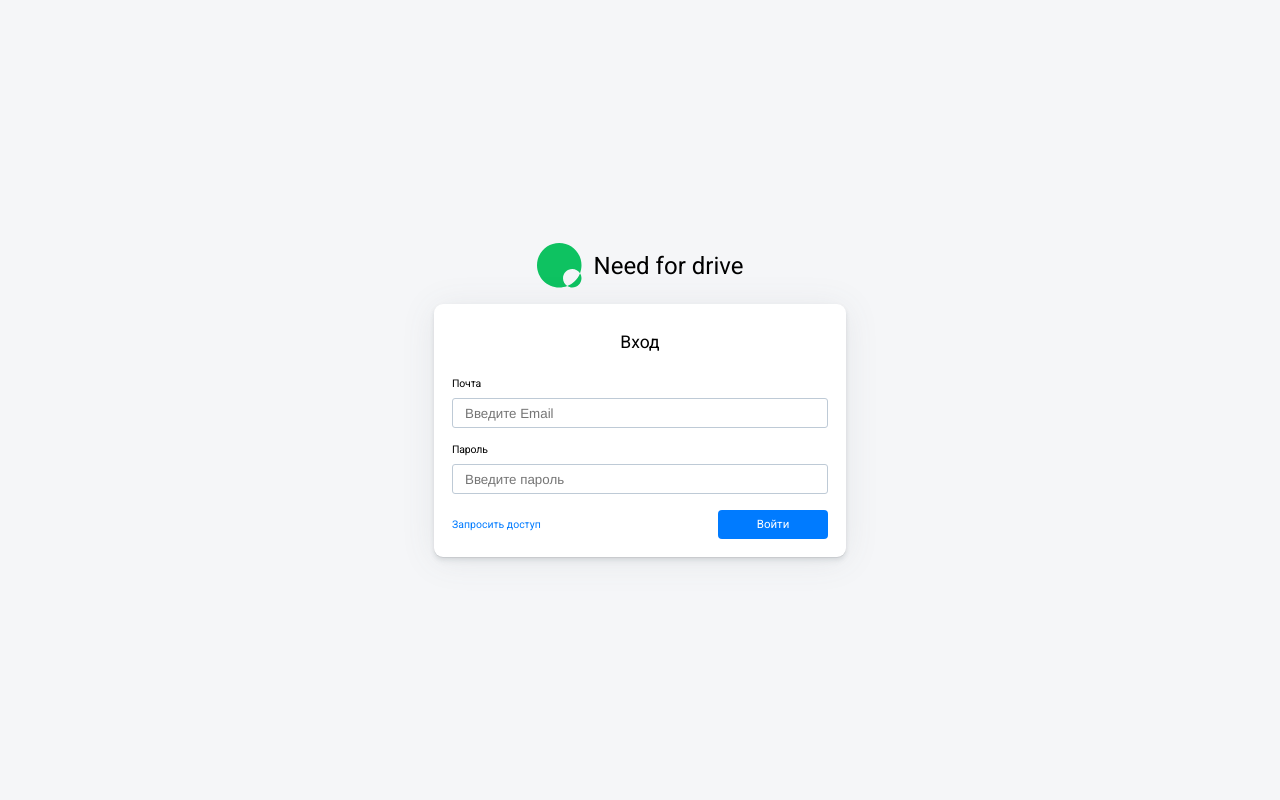
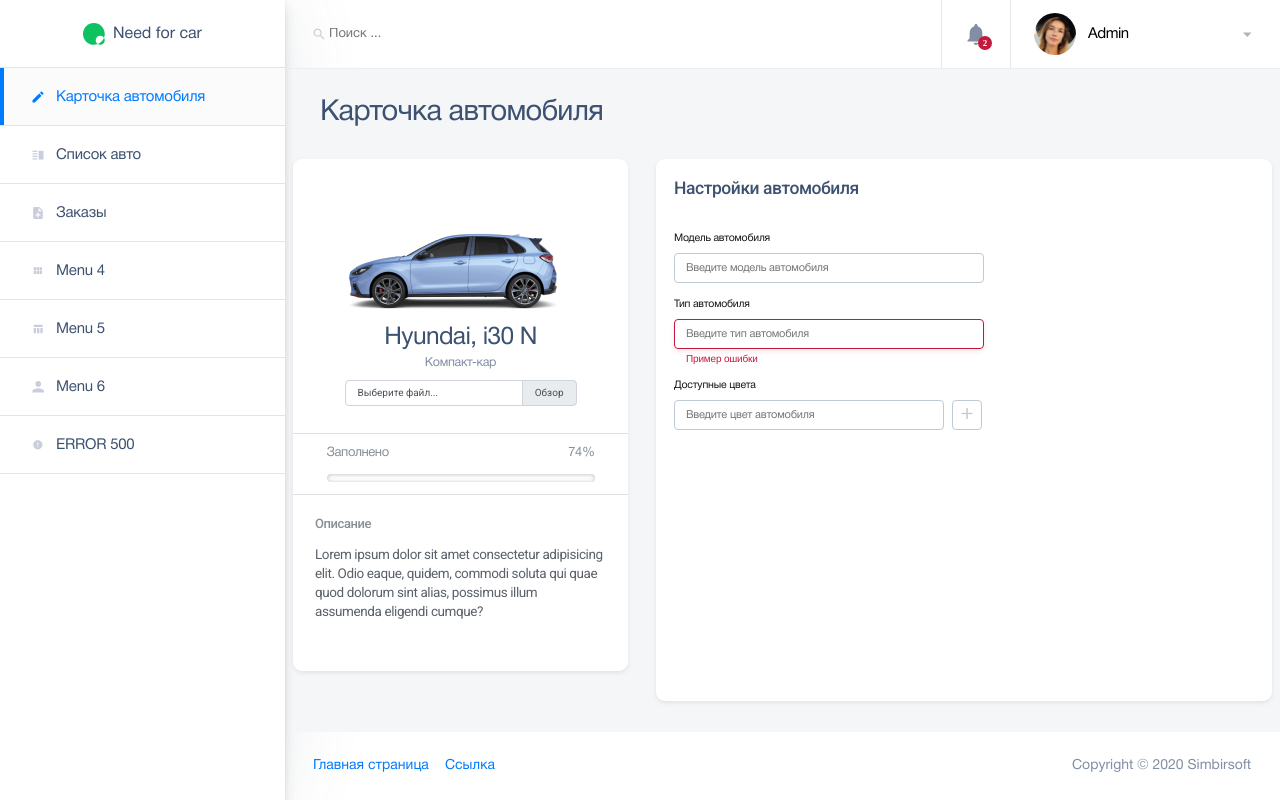
Before and after one commit to Dodge164/NFDadmin, a React (Create React App) app: page /admin in a window 1280 px wide. Before the commit this address led to /. Built offline with nearby package versions, Linux system fonts and the light colour scheme.

Commit message:
V07 V11 F08 fixed

```diff
--- a/src/Components/AdminPage/Footer/footer.module.scss
+++ b/src/Components/AdminPage/Footer/footer.module.scss
@@ -7,8 +7,8 @@
   justify-content: space-between;
   height: 68px;
   padding: 0 28px;
-  box-shadow: inset 0px 2.5px 9.5px rgba(90, 97, 105, 0.12);
-  @media (min-width: 768px) {
+  // box-shadow: inset 0px 2.5px 9.5px rgba(90, 97, 105, 0.12);
+  @media (min-width: 400px) {
     flex-direction: row;
   }
 
--- a/src/Components/AdminPage/Header/header.module.scss
+++ b/src/Components/AdminPage/Header/header.module.scss
@@ -5,7 +5,7 @@
   display: flex;
   align-items: center;
   justify-content: space-between;
-  box-shadow: inset 0px 0px 9.5px rgba(90, 97, 105, 0.12);
+  // box-shadow: inset 0px 0px 9.5px rgba(90, 97, 105, 0.12);
   border-bottom: 1px solid $lightGray;
   padding: 0 28px;
   @media (min-width: 768px) {
@@ -28,6 +28,8 @@
 
   input {
     flex: 1 1 auto;
+    font-size: 13px;
+    line-height: 14.95px;
     border: none;
     outline: none;
   }
@@ -108,6 +110,9 @@
     span {
       display: none;
       @media (min-width: 768px) {
+        font-size: 15px;
+        line-height: 17px;
+        letter-spacing: -0.471429px;
         display: flex;
         flex: 1 1 auto;
         padding: 0 8px;
--- a/src/Components/AdminPage/Main/CardCar/CardCar/CardCar.jsx
+++ b/src/Components/AdminPage/Main/CardCar/CardCar/CardCar.jsx
@@ -6,6 +6,7 @@ import s from './card.module.scss';
 function CardCar() {
   return (
     <div className={s.wrapper}>
+      <div className={s.mobileWrapper}>
         <img src={carPhoto} alt="car-example" />
         <div className={s.name}>Hyundai, i30 N</div>
         <div className={s.type}>Компакт-кар</div>
@@ -16,6 +17,8 @@ function CardCar() {
             <span className={s.button}>Обзор</span>
           </label>
         </div>
+      </div>
+      <div className={s.mobileWrapper}>
         <div className={s.progress}>
           <div className={s.progressInfo}>
             <div>Заполнено</div>
@@ -35,6 +38,7 @@ function CardCar() {
           </div>
         </div>
       </div>
+    </div>
   );
 }
 
--- a/src/Components/AdminPage/Main/CardCar/CardCar/card.module.scss
+++ b/src/Components/AdminPage/Main/CardCar/CardCar/card.module.scss
@@ -1,19 +1,17 @@
 @import '../../../../../variables';
 .wrapper {
-  font-family: Helvetica;
-  font-style: normal;
-  font-weight: normal;
   display: flex;
-  flex-direction: column;
-  align-items: center;
-  flex: 0 0 335px;
-  height: 506px;
-  margin: 0px 14px;
   background: $white;
-  box-shadow: 0px 2px 4px rgba(90, 97, 105, 0.12);
-  border-radius: 9px;
-  margin-bottom: 24px;
-
+  margin: 0 8px 0 0;
+  @media (min-width: 768px) {
+    margin: 0;
+    flex-direction: column;
+    align-items: center;
+    flex: 0 0 335px;
+    height: 512px;
+    border-radius: 9px;
+    box-shadow: 0px 2px 4px rgba(90, 97, 105, 0.12);
+  }
   img {
     margin: 0;
     width: 244px;
@@ -51,13 +49,13 @@
     justify-content: space-evenly;
     width: 100%;
     height: 60px;
-
     letter-spacing: -0.408571px;
     color: #868e96;
     background: $white;
-    box-shadow: 0px -1px 0px rgba(0, 0, 0, 0.12),
-      0px 1px 0px rgba(0, 0, 0, 0.12);
-
+    @media (min-width: 768px) {
+      box-shadow: 0px -1px 0px rgba(0, 0, 0, 0.12),
+        0px 1px 0px rgba(0, 0, 0, 0.12);
+    }
     .progressInfo {
       font-size: 13px;
       line-height: 15px;
@@ -102,6 +100,7 @@
     }
   }
 }
+
 .file {
   width: 232px;
   height: 30px;
@@ -130,6 +129,7 @@
 }
 
 .textt {
+  font-family: 'Roboto', sans-serif;
   display: block;
   flex-grow: 1;
   padding: 0.375rem 0.75rem;
@@ -148,6 +148,7 @@
 }
 
 .button {
+  font-family: 'Roboto', sans-serif;
   display: block;
   flex-shrink: 0;
   padding: 0.375rem 0.75rem;
@@ -162,3 +163,8 @@
   font-size: 10px;
   line-height: 12px;
 }
+.mobileWrapper {
+  display: flex;
+  flex-direction: column;
+  align-items: center;
+}
--- a/src/Components/AdminPage/Main/CardCar/SettingsCar/settings.module.scss
+++ b/src/Components/AdminPage/Main/CardCar/SettingsCar/settings.module.scss
@@ -1,13 +1,22 @@
 @import '../../../../../variables';
 .carSettings {
   display: flex;
-  flex: 1 1 auto;
-  height: 100vh;
   background: $white;
-  box-shadow: 0px 2px 4px rgba(90, 97, 105, 0.12);
-  border-radius: 9px;
-  margin: 0px 14px;
-  margin-bottom: 24px;
+  margin: 0 8px 0 0;
+  padding: 0 0 30px 0;
+  @media (min-width: 768px) {
+    height: 512px;
+    box-shadow: 0px 2px 4px rgba(90, 97, 105, 0.12);
+    border-radius: 9px;
+    flex: 0 1 50%;
+  }
+  @media (min-width: 1024px) {
+    margin: 0 8px 0 28px;
+    flex: 1 1 auto;
+  }
+  @media (min-width: 1440px) {
+    margin: 0 0 0 28px;
+  }
 
   .container {
     display: flex;
@@ -15,6 +24,7 @@
     width: 100%;
     padding: 0 18px;
     .title {
+      font-family: 'Roboto', sans-serif;
       display: flex;
       align-items: center;
       height: 58px;
@@ -28,12 +38,12 @@
     .row {
       display: flex;
       flex-wrap: wrap;
-      margin: 0px -10.5px;
       .input {
         flex: 1 1 auto;
-        padding: 0px 10.5px;
+
         .label {
           margin: 16px 0 8px 0;
+          width: 320px;
           font-size: 10.5px;
           line-height: 12px;
           letter-spacing: -0.18421px;
@@ -44,16 +54,21 @@
         }
         input {
           display: flex;
-          min-width: 300px;
-          width: 100%;
+          width: 320px;
           height: 30px;
           border: 1px solid #becad6;
           box-sizing: border-box;
           border-radius: 4px;
           padding: 0 11px;
+          font-size: 11px;
+          line-height: 13px;
+          letter-spacing: -0.192982px;
+          @media (min-width: 1024px) {
+            width: 310px;
+          }
 
           &.carColor {
-            min-width: 240px;
+            width: 270px;
           }
 
           &.inputError {
@@ -96,6 +111,7 @@
             span {
               font-size: 22px;
               color: #becad6;
+              padding: 0px 0 6px 0;
             }
           }
         }
--- a/src/Components/AdminPage/Main/CardCar/carContainer.module.scss
+++ b/src/Components/AdminPage/Main/CardCar/carContainer.module.scss
@@ -17,10 +17,14 @@
   display: flex;
   flex-wrap: wrap;
   background-color: $backgroundAdmin;
-  margin: 0;
-  @media (min-width: 768px) {
+  justify-content: space-evenly;
+  @media (min-width: 1024px) {
+    flex-wrap: nowrap;
+    justify-content: normal;
+  }
+  @media (min-width: 1440px) {
     justify-content: center;
     flex-wrap: nowrap;
-    margin: 7px;
+    margin: 0 28px;
   }
 }
--- a/src/Components/AdminPage/Main/Main/Main.jsx
+++ b/src/Components/AdminPage/Main/Main/Main.jsx
@@ -9,8 +9,9 @@ import s from './main.module.scss';
 import Error500 from '../../../Error500/Error500';
 
 export default function Main() {
-  const navReducer = useSelector((state) => state.navReducer);
-  const { title } = navReducer.currentNavLink;
+  // const navReducer = useSelector((state) => state.navReducer);
+  // const { title } = navReducer.currentNavLink;
+  const { title } = useSelector((state) => state.navReducer.currentNavLink);
 
   return (
     <div className={s.main}>
--- a/src/Components/AdminPage/Main/Main/main.module.scss
+++ b/src/Components/AdminPage/Main/Main/main.module.scss
@@ -2,4 +2,5 @@
 .main {
   flex: 1 1 auto;
   background-color: $backgroundAdmin;
+  margin: 0 0 0 8px;
 }
--- a/src/Components/Sidebar/Sidebar.jsx
+++ b/src/Components/Sidebar/Sidebar.jsx
@@ -19,7 +19,7 @@ function Sidebar() {
     <div className={s.sidebar}>
       <div className={s.logo}>
         <LoginLogo className={s.svg} />
-        <span className={s.name}>Need for drive</span>
+        <span className={s.name}>Need for car</span>
       </div>
       <ul className={s.items}>
         {NavLinkData.map((item) => (
--- a/src/Components/Sidebar/sidebar.module.scss
+++ b/src/Components/Sidebar/sidebar.module.scss
@@ -1,12 +1,12 @@
 @import '../../variables';
 .sidebar {
   flex: 1 0 48px;
+  height: 100vh;
+  box-shadow: 0px 1px 75px rgba(90, 97, 105, 0.11),
+    0px 2px 4px rgba(90, 97, 105, 0.12), 0px 7.5px 11px rgba(90, 97, 105, 0.1),
+    0px 3.5px 17.5px rgba(165, 182, 201, 0.1);
   @media (min-width: 1024px) {
     flex: 1 0 285px;
-    height: 100vh;
-    box-shadow: 0px 1px 75px rgba(90, 97, 105, 0.11),
-      0px 2px 4px rgba(90, 97, 105, 0.12), 0px 7.5px 11px rgba(90, 97, 105, 0.1),
-      0px 3.5px 17.5px rgba(165, 182, 201, 0.1);
   }
 
   .logo {
@@ -80,12 +80,8 @@
         }
 
         svg {
-          width: 16px;
-          height: 16px;
-          @media (min-width: 1024px) {
-            width: 24px;
-            height: 24px;
-          }
+          width: 12px;
+          height: 12px;
         }
         &.active {
           svg {
--- a/src/index.css
+++ b/src/index.css
@@ -1,5 +1,11 @@
 @import url('https://fonts.googleapis.com/css2?family=Roboto:wght@300;400;500;700&display=swap');
 
+@font-face {
+  font-family: 'HelveticaRegular';
+  src: url('../src/assets/fonts/HelveticaRegular.ttf') format('truetype');
+  font-style: normal;
+  font-weight: 400;
+}
 /*Обнуление*/
 
 * {
@@ -100,7 +106,8 @@ h6 {
 
 body {
   margin: 0;
-  font-family: 'Roboto', sans-serif;
+  /* font-family: 'Roboto', sans-serif; */
+  font-family: 'HelveticaRegular';
   -webkit-font-smoothing: antialiased;
   -moz-osx-font-smoothing: grayscale;
 }
--- a/src/redux/reducers/userReducer.js
+++ b/src/redux/reducers/userReducer.js
@@ -3,8 +3,8 @@ const SET_USER = 'SET_USER';
 
 const defaultState = {
   currentUser: {},
-  isAuth: false,
-  // isAuth: true,
+  // isAuth: false,
+  isAuth: true,
 };
 
 export default function userReducer(state = defaultState, action) {
```
Also changed, not shown: src/assets/fonts/HelveticaRegular.ttf (added). Lines whose indentation alone changed are shown as unchanged.
